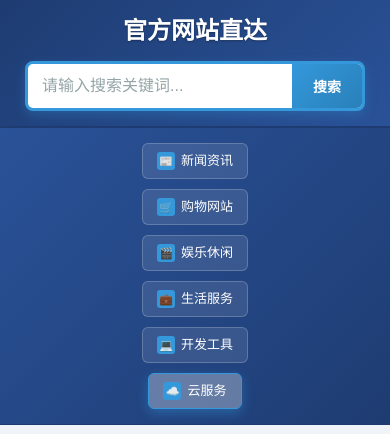
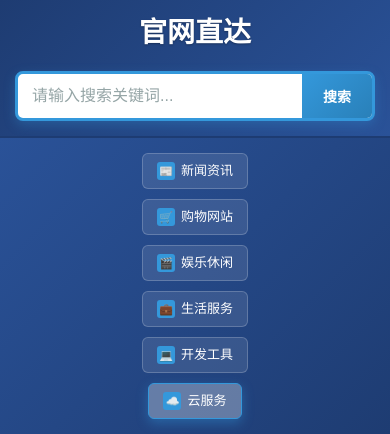
Before and after one commit to shaowangzhen/search-project, a PHP site: page /docs/ in a window 390 px wide. Shown: the top 434 px of the page. Run offline with PHP 8.4, Linux system fonts and the light colour scheme.

Commit message:
feat: 网站名称改为'官网直达'并与搜索框同行
- 网站名称：官方网站直达 → 官网直达
- 布局调整：Logo和搜索框放在同一行，水平布局
- Logo位置：左侧固定，字体32px，白色带阴影
- 搜索框：右侧自适应，最大宽度600px
- 响应式设计：平板和手机端自动换行
- 间距优化：Logo和搜索框间距30px
- 页脚更新：同步更新为'官网直达'

```diff
--- a/frontend/public/index.php
+++ b/frontend/public/index.php
@@ -32,7 +32,7 @@ if ($_SERVER['REQUEST_METHOD'] === 'POST' && isset($_POST['query'])) {
 <head>
     <meta charset="UTF-8">
     <meta name="viewport" content="width=device-width, initial-scale=1.0">
-    <title>官方网站直达 - 专业直达官方网站</title>
+    <title>官网直达 - 专业直达官方网站</title>
     <style>
         * {
             margin: 0;
@@ -59,23 +59,25 @@ if ($_SERVER['REQUEST_METHOD'] === 'POST' && isset($_POST['query'])) {
             max-width: 1200px;
             margin: 0 auto;
             display: flex;
-            flex-direction: column;
             align-items: center;
-            gap: 20px;
+            justify-content: space-between;
+            gap: 30px;
             padding: 0 15px;
         }
 
         .logo {
-            font-size: 28px;
+            font-size: 32px;
             font-weight: bold;
             color: #ffffff;
             text-decoration: none;
             text-shadow: 0 1px 2px rgba(0,0,0,0.3);
+            white-space: nowrap;
+            flex-shrink: 0;
         }
 
         .search-container {
-            width: 100%;
-            max-width: 800px;
+            flex: 1;
+            max-width: 600px;
             position: relative;
         }
 
@@ -396,18 +398,19 @@ if ($_SERVER['REQUEST_METHOD'] === 'POST' && isset($_POST['query'])) {
             }
 
             .search-container {
-                max-width: 700px;
+                max-width: 500px;
             }
         }
 
         @media (max-width: 768px) {
             .header-content {
-                gap: 15px;
+                flex-direction: column;
+                gap: 20px;
             }
 
             .search-container {
                 max-width: 100%;
-                padding: 0 10px;
+                width: 100%;
             }
 
             .search-input {
@@ -442,7 +445,7 @@ if ($_SERVER['REQUEST_METHOD'] === 'POST' && isset($_POST['query'])) {
 
         @media (max-width: 480px) {
             .logo {
-                font-size: 24px;
+                font-size: 28px;
             }
 
             .search-input {
@@ -474,7 +477,7 @@ if ($_SERVER['REQUEST_METHOD'] === 'POST' && isset($_POST['query'])) {
 <body>
     <div class="header">
         <div class="header-content">
-            <a href="/" class="logo">官方网站直达</a>
+            <a href="/" class="logo">官网直达</a>
             <div class="search-container">
                 <form method="POST" class="search-form">
                     <input type="text" name="query" class="search-input" placeholder="请输入搜索关键词..." required>
@@ -734,7 +737,7 @@ if ($_SERVER['REQUEST_METHOD'] === 'POST' && isset($_POST['query'])) {
     </div>
 
     <div class="footer">
-        <p>© 2024 官方网站直达 | 专业直达官方网站，过滤广告和推广内容 |
+        <p>© 2024 官网直达 | 专业直达官方网站，过滤广告和推广内容 |
         <a href="http://localhost:8000/docs" target="_blank">API文档</a> |
         <a href="http://localhost:8000/health" target="_blank">服务状态</a></p>
     </div>
```
